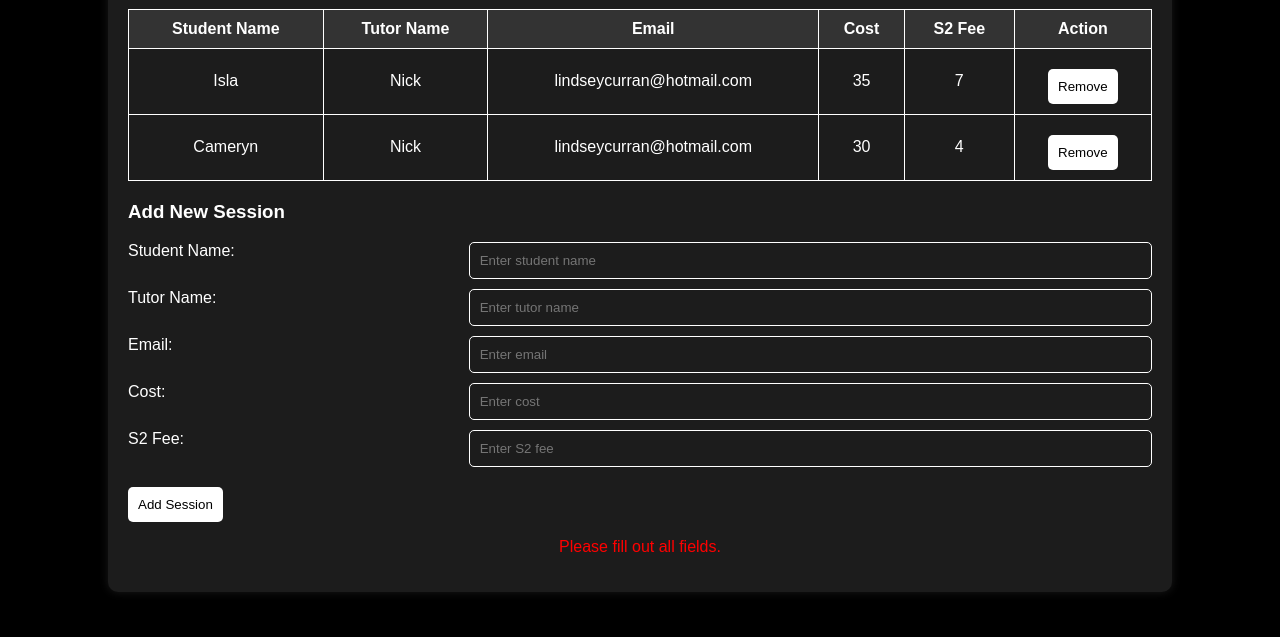
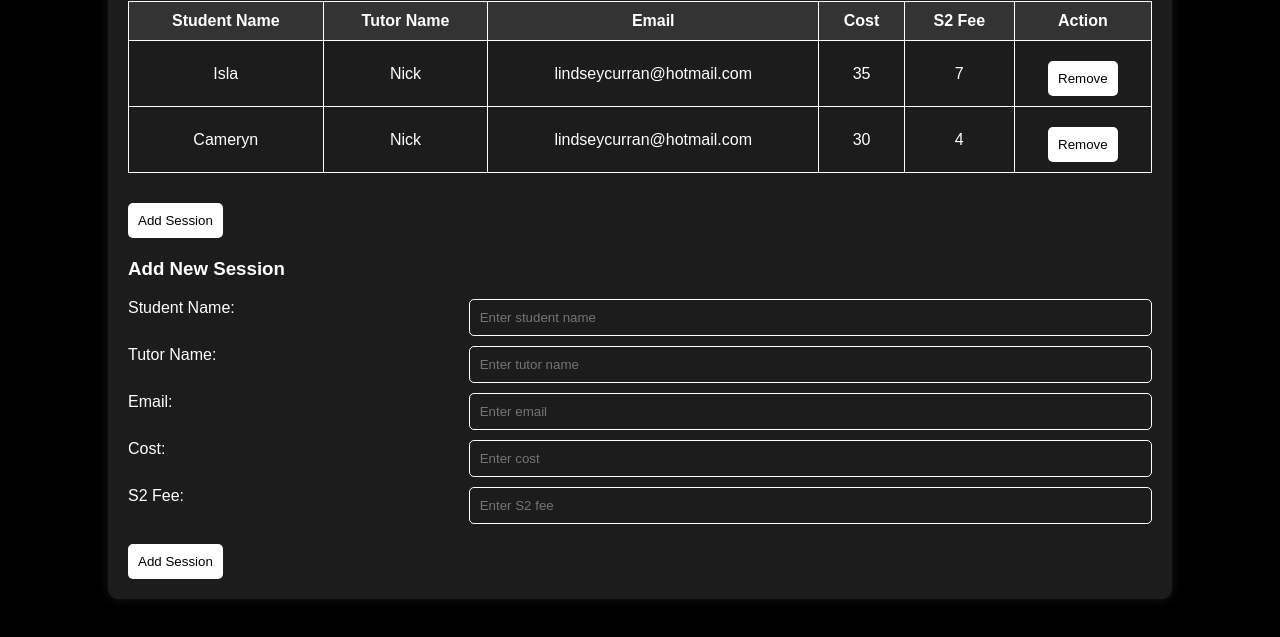
Before and after one commit to S2ADMINCAN/SESSIONS, a plain HTML site: page managesessions.html in a window 1280 px wide. Both pictures are taken after a click on the button "Add Session". Shown: the part 149-786 px from the top of the page. Drawn offline with Linux system fonts and the light colour scheme.

Commit message:
Update managesessions.html

```diff
--- a/managesessions.html
+++ b/managesessions.html
@@ -4,7 +4,7 @@
     <meta charset="UTF-8">
     <meta name="viewport" content="width=device-width, initial-scale=1.0">
     <meta http-equiv="X-UA-Compatible" content="ie=edge">
-    <title>Manage Sessions</title>
+    <title>Active Sessions List</title>
     <style>
         body {
             font-family: 'Arial', sans-serif;
@@ -76,6 +76,11 @@
             display: none;
             text-align: center;
         }
+        /* Hide the form initially */
+        #addSessionForm {
+            display: none;
+            margin-top: 20px;
+        }
     </style>
 </head>
 <body>
@@ -98,8 +103,11 @@
             </tbody>
         </table>
 
-        <!-- Form to add a new session -->
-        <div>
+        <!-- Button to show the add session form -->
+        <button class="btn" onclick="toggleAddSessionForm()">Add Session</button>
+
+        <!-- Add session form (initially hidden) -->
+        <div id="addSessionForm">
             <h3>Add New Session</h3>
             <div class="form-group">
                 <label for="studentName">Student Name:</label>
@@ -152,6 +160,12 @@
             });
         }
 
+        // Function to toggle visibility of add session form
+        function toggleAddSessionForm() {
+            const form = document.getElementById('addSessionForm');
+            form.style.display = (form.style.display === 'none' || form.style.display === '') ? 'block' : 'none';
+        }
+
         // Function to add a new session to the list
         function addSession() {
             const studentName = document.getElementById('studentName').value;
@@ -177,6 +191,9 @@
                 document.getElementById('email').value = '';
                 document.getElementById('cost').value = '';
                 document.getElementById('s2Fee').value = '';
+
+                // Hide form after submission
+                toggleAddSessionForm();
             } else {
                 errorMessage.style.display = 'block'; // Show error message
             }
```
